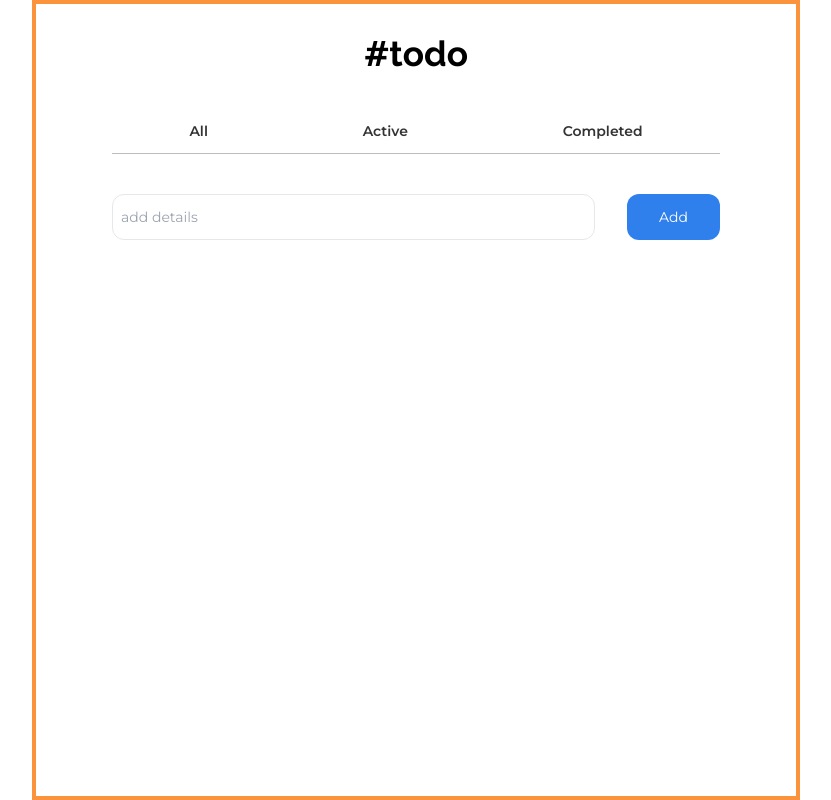
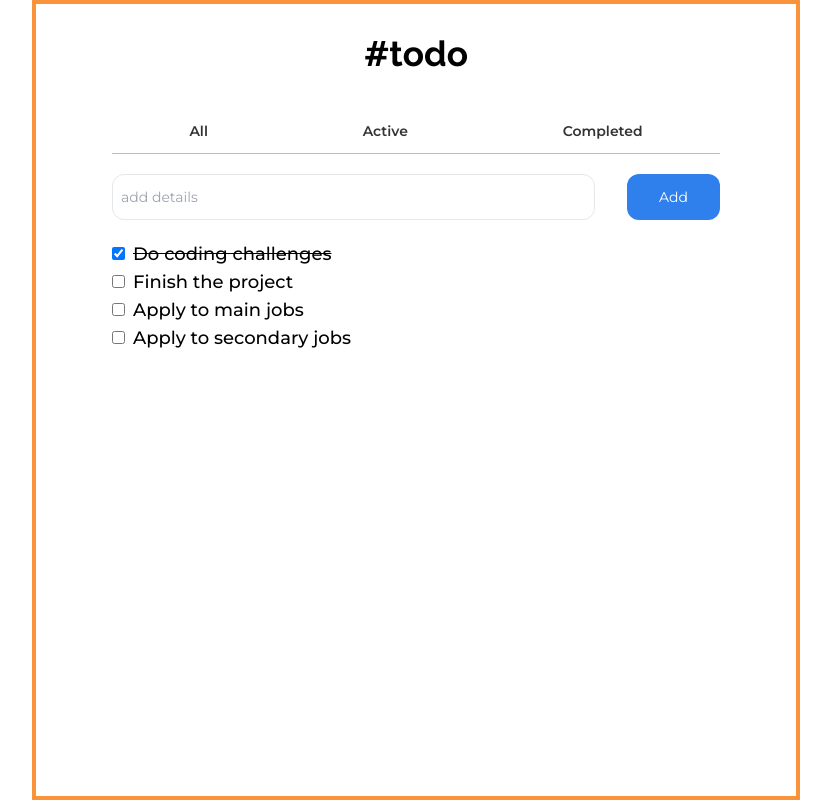
Before and after one commit to houssam-developer/todo-app, a React (Vite) app: page / in a window 1280 px wide. Shown: the whole page, without its empty margins (224-1055 px from the left). Built offline with nearby package versions, Linux system fonts and the light colour scheme.

Commit message:
feat: add taks list with checkbox events

```diff
--- a/src/App.jsx
+++ b/src/App.jsx
@@ -1,15 +1,37 @@
 
 import { useEffect, useRef, useState } from 'react';
-import Footer from './components/Footer'
+import Footer from './components/Footer';
+import { v4 as uuidv4 } from 'uuid';
 
 
 function App() {
+	const [tasks, setTasks] = useState([
+		{ id: uuidv4(), tag: 'Do coding challenges', state: 'completed', },
+		{ id: uuidv4(), tag: 'Finish the project', state: 'active', },
+		{ id: uuidv4(), tag: 'Apply to main jobs', state: 'active', },
+		{ id: uuidv4(), tag: 'Apply to secondary jobs', state: 'active', },
+	]);
+
+	function handleCheckboxOnChangeEvent(e, targetTask) {
+		console.log('checkbox handler: ', e.target.checked);
+		const updatedTask = tasks.filter(it => it.id === targetTask.id)[0];
+		console.log('updatedTask: ', updatedTask);
+		if (e.target.checked) { updatedTask.state = 'completed' }
+		else { updatedTask.state = 'active'; }
+
+		const updatedTasks = tasks.map(it => {
+			if (it.id === updatedTask.id) { return updatedTask }
+			return it;
+		});
+
+		setTasks(updatedTasks);
+	}
 
 	return (
 		<div className="flex flex-col items-center gap-10 max-w-[768px] mx-auto px-2 py-6 border-4 border-orange-400 h-screen">
 			<h1 className='text-center'>#todo</h1>
 
-			<main className='w-full max-w-[608px] mx-auto flex flex-col gap-10'>
+			<main className='w-full max-w-[608px] mx-auto flex flex-col gap-5'>
 				<nav className='border-b-[1px] border-[#bdbdbd] flex justify-around w-full pb-3 font-sans font-semibold text-[#333] text-sm'>
 					<button>All</button>
 					<button>Active</button>
@@ -17,12 +39,25 @@ function App() {
 				</nav>
 
 				<form className="container-all flex gap-4 sm:gap-6 md:gap-8">
-					<input className='border-[1px] flex-grow  py-3 px-2 focus:outline-1 rounded-xl  text-sm' type="text" placeholder='add details' />
+					<input className='max-w-[55vw] sm:max-w-none border-[1px] flex-grow  py-3 px-2 focus:outline-1 rounded-xl  text-sm' type="text" placeholder='add details' />
 					<button className='bg-[#2F80ED] text-white px-8 py-2 rounded-xl text-sm'>Add</button>
 				</form>
 
-				<form className="container-active"></form>
-				<form className="container-completed"></form>
+				<form className="hidden container-active"></form>
+				<form className="hidden container-completed"></form>
+
+				<ul>
+					{
+						tasks.map(it =>
+							<li key={it.id} className='flex items-center gap-4'>
+								<form className='flex items-center gap-2'>
+									<input type="checkbox" id={`${it.id}`} checked={it.state === 'completed' ? true : false} onChange={(e) => handleCheckboxOnChangeEvent(e, it)} />
+									<label className={`font-sans text-lg font-medium ${it.state === 'completed' ? 'line-through' : ''}`} htmlFor={`${it.id}`}>{it.tag}</label>
+								</form>
+							</li>
+						)
+					}
+				</ul>
 
 			</main>
 
```
